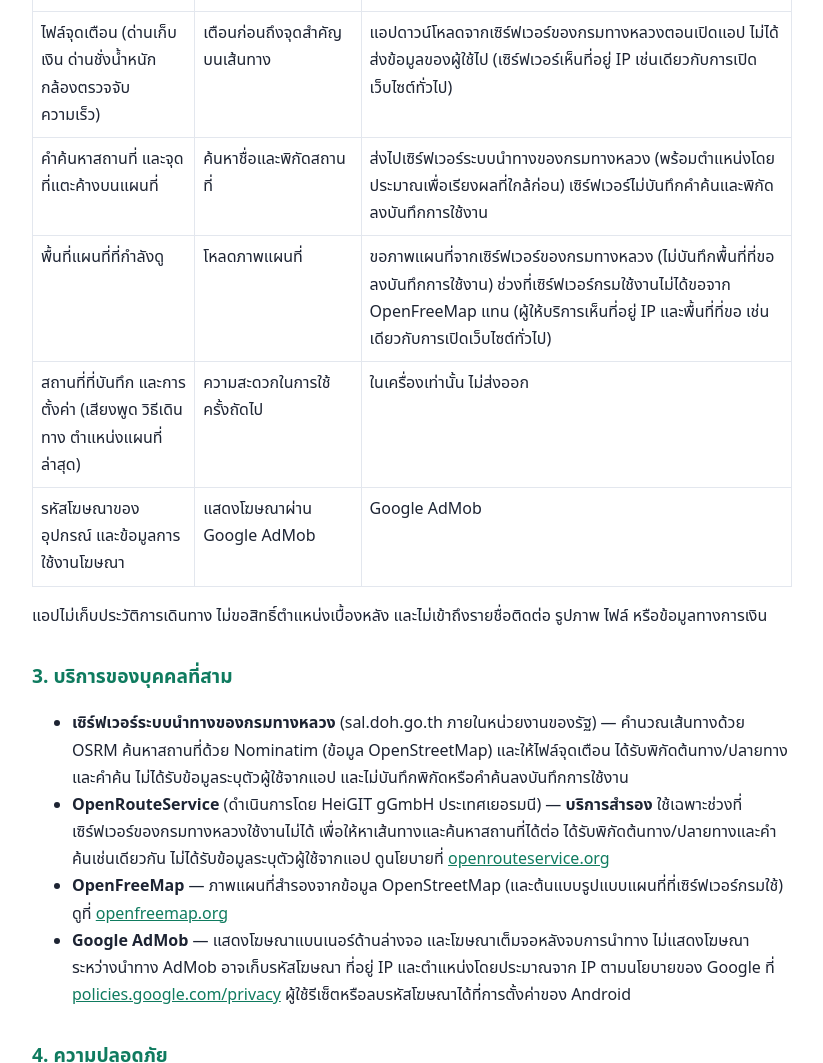
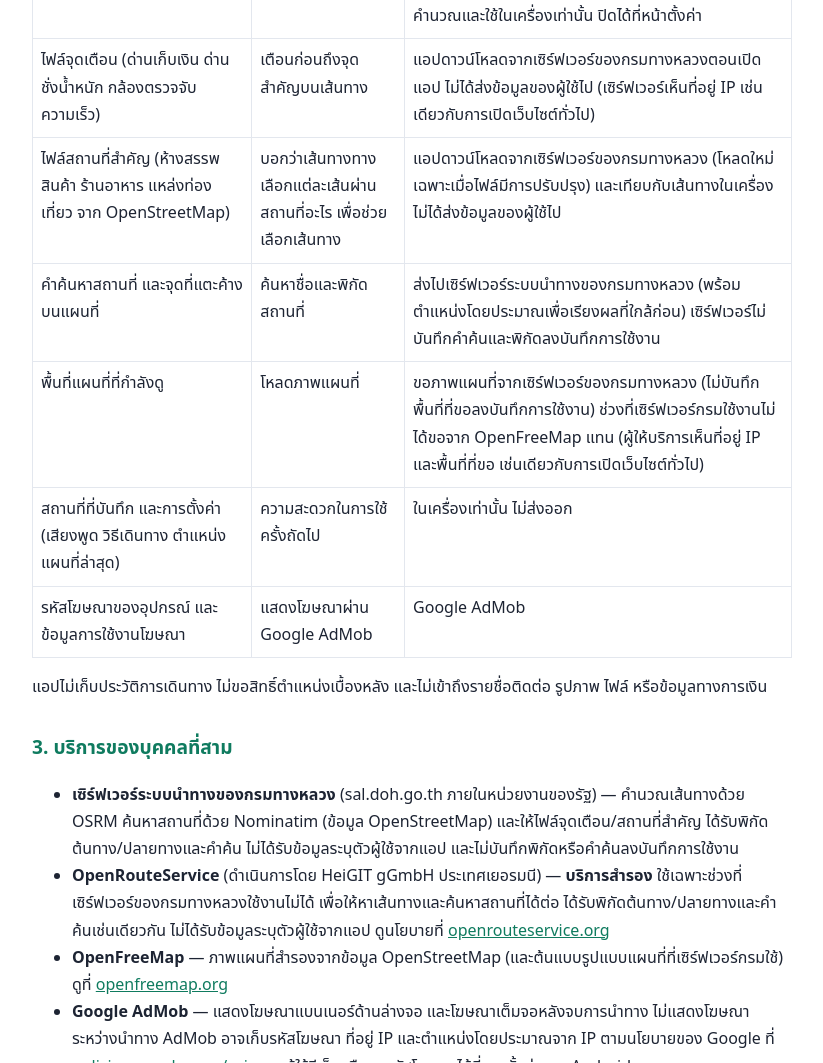
Before and after one commit to suchat-kl/suchat-kl.github.io, a plain HTML site: page navigator/privacy-policy.html in a window 1280 px wide. Shown: the part 680-1743 px from the top of the page, without its empty margins (228-1051 px from the left). Drawn offline with Linux system fonts and the light colour scheme.

Commit message:
docs(navigator): นโยบายความเป็นส่วนตัวรุ่น 1.0.3 เพิ่มไฟล์สถานที่สำคัญประกอบเส้นทางทางเลือก
Co-Authored-By: Claude Opus 5.5 <noreply@anthropic.com>

```diff
--- a/navigator/privacy-policy.html
+++ b/navigator/privacy-policy.html
@@ -31,6 +31,7 @@
 <tr><td>ตำแหน่งที่แม่นยำของอุปกรณ์ (GPS)</td><td>แสดงตำแหน่งบนแผนที่ ใช้เป็นจุดเริ่มต้นของเส้นทาง และติดตามระหว่างนำทาง</td><td>ใช้ในเครื่อง; เฉพาะตอนกดหาเส้นทาง จะส่ง <b>พิกัดต้นทางและปลายทาง</b> ไปเซิร์ฟเวอร์ระบบนำทางของกรมทางหลวง (sal.doh.go.th) เพื่อคำนวณเส้นทาง เซิร์ฟเวอร์ไม่บันทึกพิกัดลงบันทึกการใช้งาน แอปไม่ใช้ตำแหน่งเมื่อปิดแอปหรืออยู่เบื้องหลัง</td></tr>
 <tr><td>ตำแหน่งระหว่างนำทางด้วยรถยนต์ (เมื่อเปิด "เตือนความเร็วเกินกำหนด")</td><td>หาว่าอยู่บนถนนเส้นใดเพื่อแสดงอัตราจำกัดความเร็ว</td><td>ส่ง <b>พิกัดปัจจุบัน</b> ไปเซิร์ฟเวอร์ระบบนำทางของกรมทางหลวงประมาณทุก 250 เมตรหรือ 30 วินาที เฉพาะระหว่างนำทาง เซิร์ฟเวอร์ไม่บันทึกพิกัดลงบันทึกการใช้งาน ความเร็วของรถคำนวณและใช้ในเครื่องเท่านั้น ปิดได้ที่หน้าตั้งค่า</td></tr>
 <tr><td>ไฟล์จุดเตือน (ด่านเก็บเงิน ด่านชั่งน้ำหนัก กล้องตรวจจับความเร็ว)</td><td>เตือนก่อนถึงจุดสำคัญบนเส้นทาง</td><td>แอปดาวน์โหลดจากเซิร์ฟเวอร์ของกรมทางหลวงตอนเปิดแอป ไม่ได้ส่งข้อมูลของผู้ใช้ไป (เซิร์ฟเวอร์เห็นที่อยู่ IP เช่นเดียวกับการเปิดเว็บไซต์ทั่วไป)</td></tr>
+<tr><td>ไฟล์สถานที่สำคัญ (ห้างสรรพสินค้า ร้านอาหาร แหล่งท่องเที่ยว จาก OpenStreetMap)</td><td>บอกว่าเส้นทางทางเลือกแต่ละเส้นผ่านสถานที่อะไร เพื่อช่วยเลือกเส้นทาง</td><td>แอปดาวน์โหลดจากเซิร์ฟเวอร์ของกรมทางหลวง (โหลดใหม่เฉพาะเมื่อไฟล์มีการปรับปรุง) และเทียบกับเส้นทางในเครื่อง ไม่ได้ส่งข้อมูลของผู้ใช้ไป</td></tr>
 <tr><td>คำค้นหาสถานที่ และจุดที่แตะค้างบนแผนที่</td><td>ค้นหาชื่อและพิกัดสถานที่</td><td>ส่งไปเซิร์ฟเวอร์ระบบนำทางของกรมทางหลวง (พร้อมตำแหน่งโดยประมาณเพื่อเรียงผลที่ใกล้ก่อน) เซิร์ฟเวอร์ไม่บันทึกคำค้นและพิกัดลงบันทึกการใช้งาน</td></tr>
 <tr><td>พื้นที่แผนที่ที่กำลังดู</td><td>โหลดภาพแผนที่</td><td>ขอภาพแผนที่จากเซิร์ฟเวอร์ของกรมทางหลวง (ไม่บันทึกพื้นที่ที่ขอลงบันทึกการใช้งาน) ช่วงที่เซิร์ฟเวอร์กรมใช้งานไม่ได้ขอจาก OpenFreeMap แทน (ผู้ให้บริการเห็นที่อยู่ IP และพื้นที่ที่ขอ เช่นเดียวกับการเปิดเว็บไซต์ทั่วไป)</td></tr>
 <tr><td>สถานที่ที่บันทึก และการตั้งค่า (เสียงพูด วิธีเดินทาง ตำแหน่งแผนที่ล่าสุด)</td><td>ความสะดวกในการใช้ครั้งถัดไป</td><td>ในเครื่องเท่านั้น ไม่ส่งออก</td></tr>
@@ -40,7 +41,7 @@
 
 <h2>3. บริการของบุคคลที่สาม</h2>
 <ul>
-<li><b>เซิร์ฟเวอร์ระบบนำทางของกรมทางหลวง</b> (sal.doh.go.th ภายในหน่วยงานของรัฐ) — คำนวณเส้นทางด้วย OSRM ค้นหาสถานที่ด้วย Nominatim (ข้อมูล OpenStreetMap) และให้ไฟล์จุดเตือน ได้รับพิกัดต้นทาง/ปลายทางและคำค้น ไม่ได้รับข้อมูลระบุตัวผู้ใช้จากแอป และไม่บันทึกพิกัดหรือคำค้นลงบันทึกการใช้งาน</li>
+<li><b>เซิร์ฟเวอร์ระบบนำทางของกรมทางหลวง</b> (sal.doh.go.th ภายในหน่วยงานของรัฐ) — คำนวณเส้นทางด้วย OSRM ค้นหาสถานที่ด้วย Nominatim (ข้อมูล OpenStreetMap) และให้ไฟล์จุดเตือน/สถานที่สำคัญ ได้รับพิกัดต้นทาง/ปลายทางและคำค้น ไม่ได้รับข้อมูลระบุตัวผู้ใช้จากแอป และไม่บันทึกพิกัดหรือคำค้นลงบันทึกการใช้งาน</li>
 <li><b>OpenRouteService</b> (ดำเนินการโดย HeiGIT gGmbH ประเทศเยอรมนี) — <b>บริการสำรอง</b> ใช้เฉพาะช่วงที่เซิร์ฟเวอร์ของกรมทางหลวงใช้งานไม่ได้ เพื่อให้หาเส้นทางและค้นหาสถานที่ได้ต่อ ได้รับพิกัดต้นทาง/ปลายทางและคำค้นเช่นเดียวกัน ไม่ได้รับข้อมูลระบุตัวผู้ใช้จากแอป ดูนโยบายที่ <a href="https://openrouteservice.org">openrouteservice.org</a></li>
 <li><b>OpenFreeMap</b> — ภาพแผนที่สำรองจากข้อมูล OpenStreetMap (และต้นแบบรูปแบบแผนที่ที่เซิร์ฟเวอร์กรมใช้) ดูที่ <a href="https://openfreemap.org">openfreemap.org</a></li>
 <li><b>Google AdMob</b> — แสดงโฆษณาแบนเนอร์ด้านล่างจอ และโฆษณาเต็มจอหลังจบการนำทาง ไม่แสดงโฆษณาระหว่างนำทาง AdMob อาจเก็บรหัสโฆษณา ที่อยู่ IP และตำแหน่งโดยประมาณจาก IP ตามนโยบายของ Google ที่ <a href="https://policies.google.com/privacy">policies.google.com/privacy</a> ผู้ใช้รีเซ็ตหรือลบรหัสโฆษณาได้ที่การตั้งค่าของ Android</li>
```
